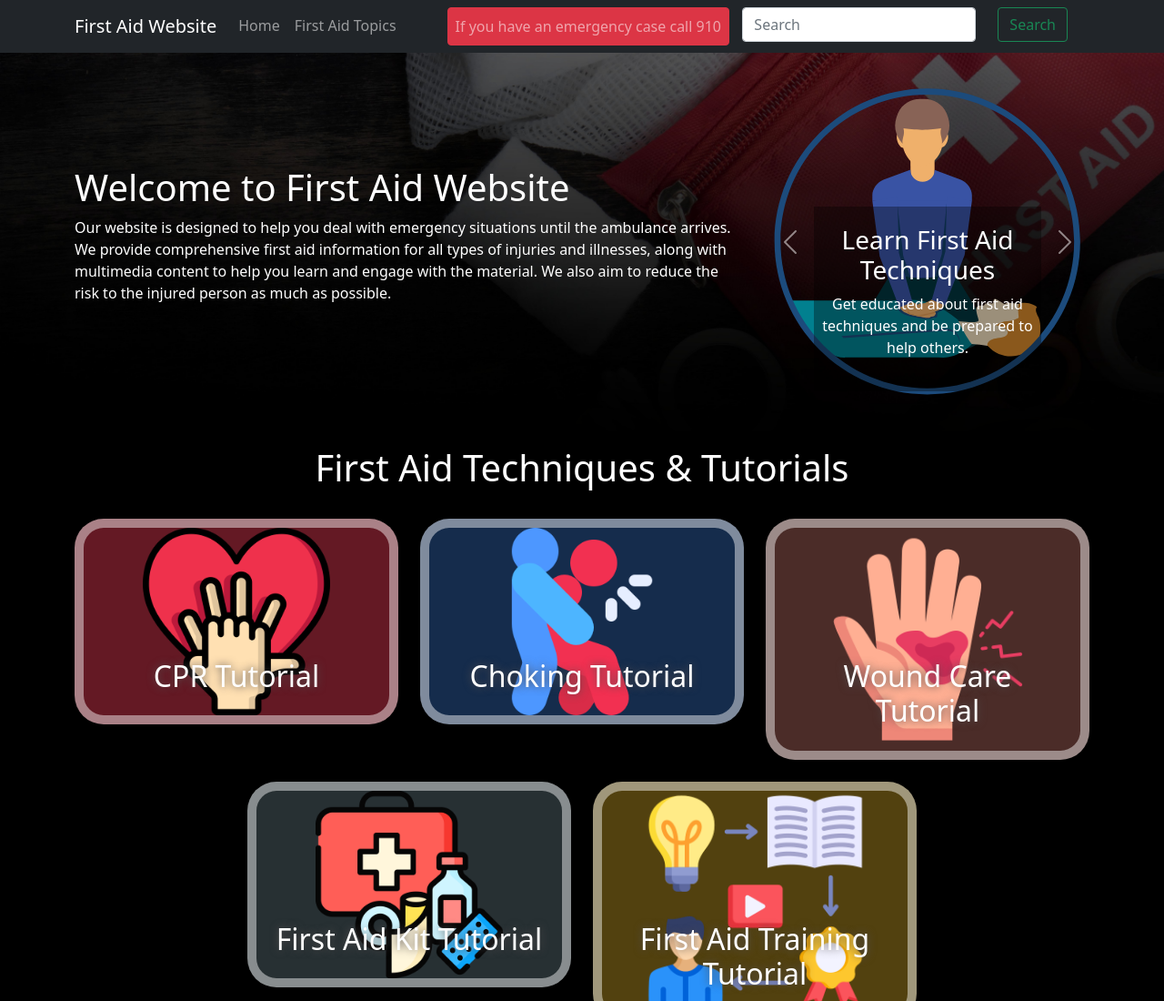
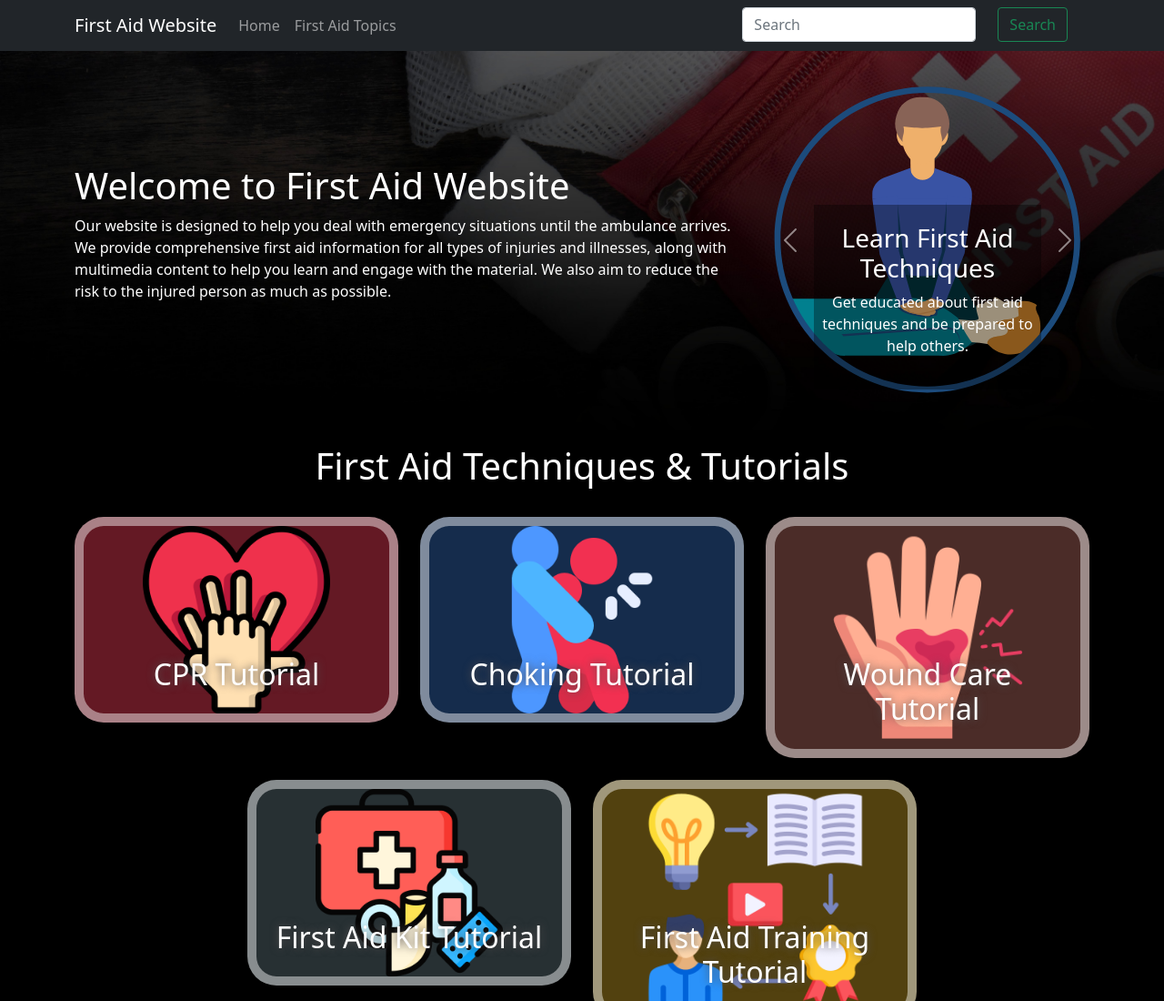
Before and after one commit to suhaib-mousa/PM-FirstAid, a plain HTML site: page index.html in a window 1280 px wide. Shown: the top 1100 px of the page at 91% size. Drawn offline with Linux system fonts and the light colour scheme.

Commit message:
Update index.html

```diff
--- a/index.html
+++ b/index.html
@@ -24,9 +24,7 @@
                       <li class="nav-item">
                           <a class="nav-link" href="#t">First Aid Topics</a>
                       </li>
-                      <li class="nav-item mx-5">
-                        <a class="nav-link btn btn-danger mx-auto" href="tel:911">If you have an emergency case call 910</a>
-                    </li>
+                      <!--TODO: Call 911 feature-->
                       <form id="search-form" class="d-flex" style="position: absolute; right: 0;">
                         <input class="form-control mr-sm-2"id="search-input" type="search" placeholder="Search" aria-label="Search">
                         <button class="btn btn-outline-success my-2 my-sm-0 mx-4" type="submit" >Search</button>
```
